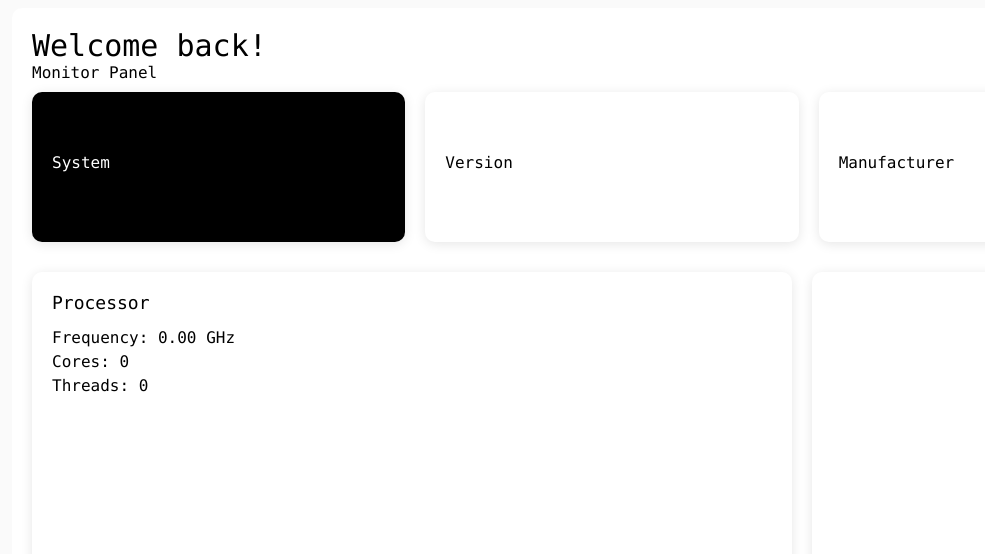
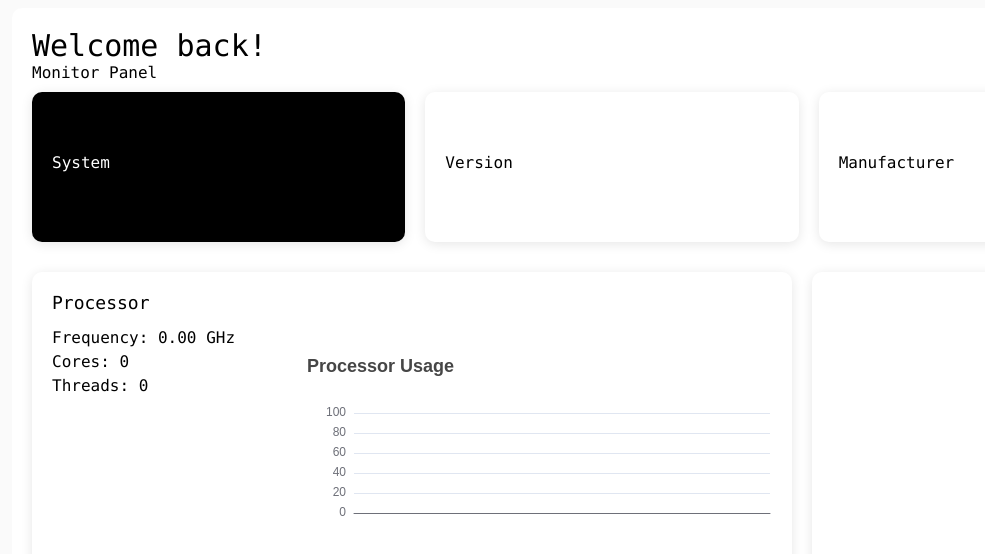
Before and after one commit to Zhoucheng133/Monitor-UI, a Vue app: page / in a window 1280 px wide. Shown: the top 554 px of the page, without its empty margins (28-1013 px from the left). Built offline with nearby package versions, Linux system fonts and the light colour scheme; no server answers.

Commit message:
添加processor使用率显示

```diff
--- a/src/components/processor.vue
+++ b/src/components/processor.vue
@@ -3,16 +3,16 @@
     <div class="panel_item">
       <div class="panel_title_bar">
         <div class="panel_title">Processor</div>
-        <div class="panel_title_value">{{ store().data.processorData.name }}</div>
+        <div class="panel_title_value">{{ store.data.processorData.name }}</div>
       </div>
       <div class="panel_static">
         <div class="info_panel">
           <div class="info_item">Frequency: {{ freqConvert() }}</div>
-          <div class="info_item">Cores: {{ store().data.processorData.pysicalCount }}</div>
-          <div class="info_item">Threads: {{ store().data.processorData.logicalCount }}</div>
+          <div class="info_item">Cores: {{ store.data.processorData.pysicalCount }}</div>
+          <div class="info_item">Threads: {{ store.data.processorData.logicalCount }}</div>
         </div>
         <div class="processor_usage">
-
+          <div class="chart" ref="usageRef"></div>
         </div>
       </div>
     </div>
@@ -22,22 +22,87 @@
   </div>
 </template>
 
-<script setup>
-import store from '../hooks/store';
+<script setup lang="ts">
+import { onMounted, ref, watch } from 'vue';
+import useStore from '../hooks/store';
+import * as echarts from 'echarts';
+
+const store=useStore();
 
 const freqConvert=()=>{
-  return (store().data.processorData.baseFreq/1000).toFixed(2).toString()+' GHz'
+  return (store.data.processorData.baseFreq/1000).toFixed(2).toString()+' GHz'
 }
+
+const usageRef=ref(null);
+let chartInstance: echarts.ECharts | null=null;
+
+const updateChart=(data: number[])=>{
+  if(chartInstance){
+    const option = {
+      title: {
+        text: "Processor Usage",
+      },
+      animation: false,
+      xAxis: {
+        data: store.processorUsage.map(()=>{
+          return ""
+        })
+      },
+      yAxis: {
+        min: 0,
+        max: 100,
+      },
+      series: [
+        {
+          data: data,
+          showSymbol:false,
+          type: 'line',
+          areaStyle: {
+            color: 'skyblue',
+            opacity: 0.5
+          }
+        }
+      ]
+    };
+    chartInstance.setOption(option);
+  }
+}
+
+const initChart=()=>{
+  if(usageRef.value){
+    chartInstance = echarts.init(usageRef.value);
+    updateChart(store.processorUsage);
+  }
+}
+
+onMounted(()=>{
+  initChart();
+})
+
+watch(store.processorUsage, (newData) => {
+  if (chartInstance) {
+    updateChart(newData);
+  }
+});
+
 
 </script>
 
 <style scoped>
+.chart{
+  position: absolute;
+  width: 100%;
+  height: 100%;
+  left: 50px;
+  top: 30px;
+}
 .info_panel{
   padding-top: 10px;
 }
 .processor_usage{
   margin-bottom: 20px;
   margin-top: 10px;
+  position: relative;
 }
 .info_item{
   margin-top: 5px;
--- a/src/hooks/baseurl.ts
+++ b/src/hooks/baseurl.ts
@@ -1 +1 @@
-export default "http://127.0.0.1:3000"
+export default "127.0.0.1:3000"
--- a/src/hooks/requests.ts
+++ b/src/hooks/requests.ts
@@ -7,7 +7,7 @@ import { StaticData } from "./interfaces";
 export async function initData(){
   let { data }=storeToRefs(store());
 
-  const response=(await axios.get(`${baseurl}/api/get`)).data as StaticData;
+  const response=(await axios.get(`http://${baseurl}/api/get`)).data as StaticData;
 
   data.value.diskData=response.diskData;
   data.value.processorData=response.processorData;
--- a/src/hooks/store.ts
+++ b/src/hooks/store.ts
@@ -1,5 +1,5 @@
 import { defineStore } from "pinia";
-import { Data } from "./interfaces";
+import { Data, WsData } from "./interfaces";
 import { ref } from "vue";
 import baseurl from "./baseurl";
 
@@ -22,14 +22,27 @@ export default defineStore("data", ()=>{
       available: 0
     },
     diskData: [],
-    networkData: []
   })
 
-  var socket;
+  var processorUsage=ref<number[]>([]);
+
+  var socket: WebSocket;
 
   const initSocket=()=>{
     socket=new WebSocket(`ws://${baseurl}/ws`);
+    socket.onopen=()=>{
+      socket.send('ws_request');
+    }
+    socket.onmessage=(event)=>{
+      const response: WsData=JSON.parse(event.data);
+      data.value.processorData=response.processorData;
+      data.value.ramData=response.ramData;
+      if(processorUsage.value.length>30){
+        processorUsage.value.shift();
+      }
+      processorUsage.value.push(Math.round(response.processorData.usage*100))
+    }
   }
 
-  return {data, initSocket}
+  return {data, initSocket, processorUsage}
 })
```
Also changed, not shown: src/hooks/interfaces.ts (+5 -7 lines).
